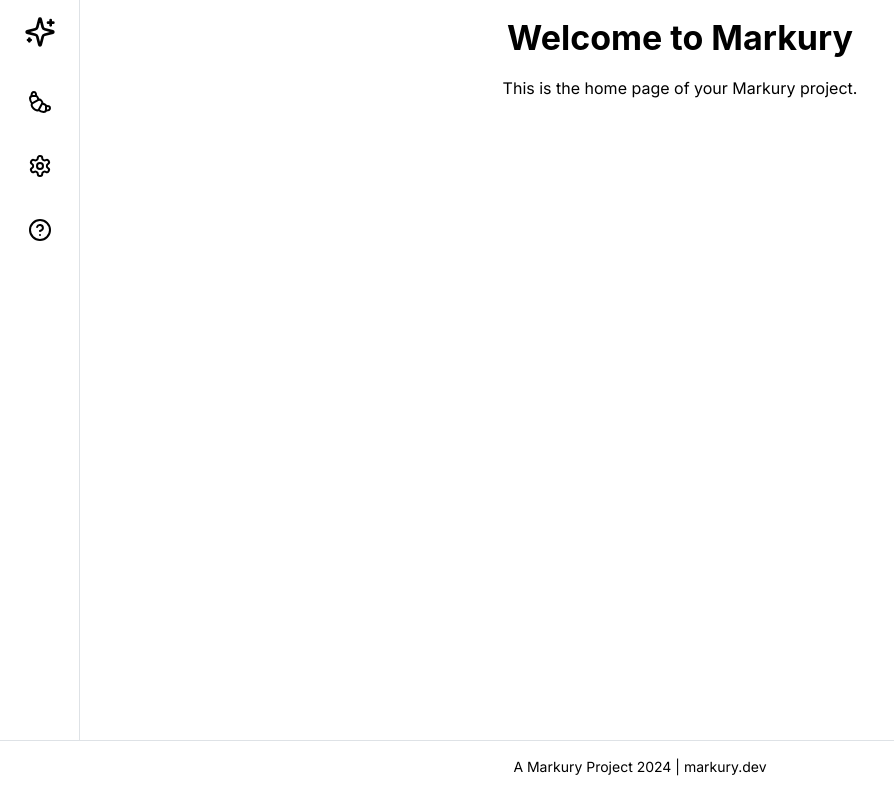
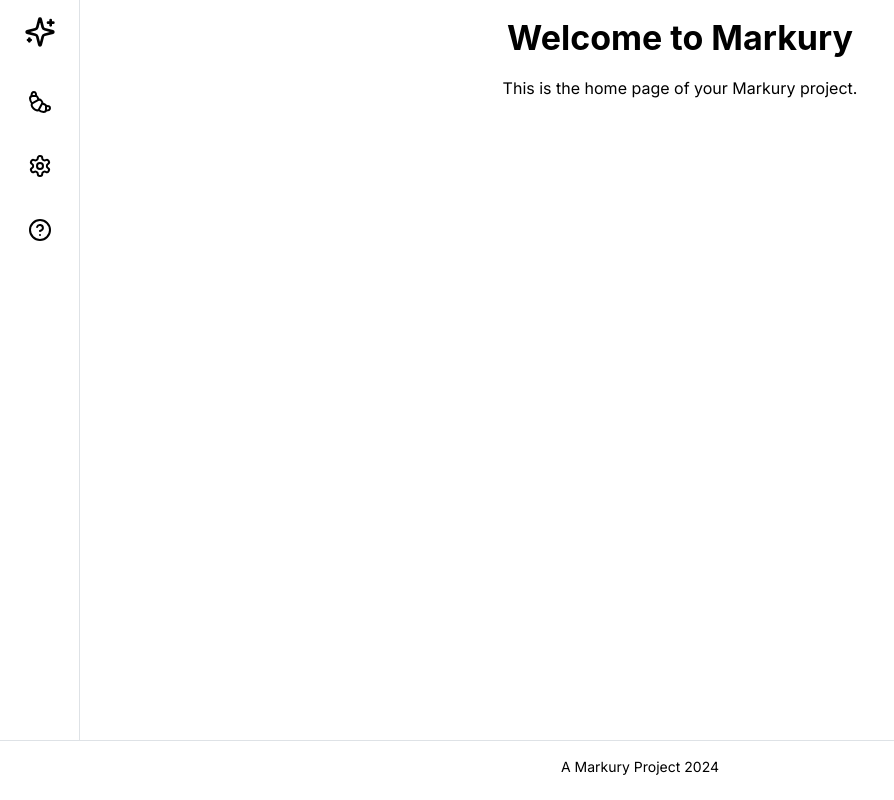
Before and after one commit to markuryy/mantine-nextjs-starter, a Next.js app: page / in a window 1280 px wide. Shown: the whole page, without its empty margins (0-894 px from the left). Built offline with nearby package versions, Linux system fonts and the light colour scheme.

Commit message:
Refactored the layout component to use the Mantine AppShell and improved the sidebar and footer content.

```diff
--- a/package.json
+++ b/package.json
@@ -17,7 +17,8 @@
     "@mantine/notifications": "^7.11.2",
     "next": "14.2.3",
     "react": "^18",
-    "react-dom": "^18"
+    "react-dom": "^18",
+    "react-icons": "^5.2.1"
   },
   "devDependencies": {
     "@types/node": "^20",
--- a/src/app/layout.tsx
+++ b/src/app/layout.tsx
@@ -4,7 +4,7 @@
 import { MantineProvider, createTheme } from "@mantine/core";
 import '@mantine/core/styles.css';
 import { ColorSchemeScript } from '@mantine/core';
-import { AppShellDemo } from '../components/AppShellDemo';
+import { AppLayout } from '../components/layout/AppLayout';
 
 const inter = Inter({ subsets: ["latin"] });
 
@@ -29,7 +29,7 @@
       </head>
       <body className={inter.className}>
         <MantineProvider theme={theme}>
-          <AppShellDemo>{children}</AppShellDemo>
+          <AppLayout>{children}</AppLayout>
         </MantineProvider>
       </body>
     </html>
--- a/src/components/layout/AppLayout.tsx
+++ b/src/components/layout/AppLayout.tsx
@@ -0,0 +1,32 @@
+'use client';
+
+import { AppShell, Tooltip, UnstyledButton, Stack, Text } from "@mantine/core";
+import { LuSparkles, LuSettings, LuCroissant, LuHelpCircle } from "react-icons/lu";
+import Link from "next/link";
+import { NavbarContent } from "./NavbarContent";
+import { FooterContent } from "./FooterContent";
+
+export function AppLayout({ children }: { children: React.ReactNode }) {
+  return (
+    <AppShell
+      padding="md"
+      navbar={{
+        width: 80,
+        breakpoint: 'sm',
+      }}
+      footer={{
+        height: 60,
+      }}
+    >
+      <AppShell.Navbar>
+        <NavbarContent />
+      </AppShell.Navbar>
+
+      <AppShell.Main>{children}</AppShell.Main>
+
+      <AppShell.Footer p="md">
+        <FooterContent />
+      </AppShell.Footer>
+    </AppShell>
+  );
+}
--- a/src/components/layout/NavbarContent.tsx
+++ b/src/components/layout/NavbarContent.tsx
@@ -0,0 +1,30 @@
+import { Tooltip, UnstyledButton, Stack } from "@mantine/core";
+import { LuSparkles, LuSettings, LuCroissant, LuHelpCircle } from "react-icons/lu";
+import Link from "next/link";
+
+const SidebarButton = ({ icon: Icon, label, href }: { icon: React.ElementType; label: string; href: string }) => (
+  <Tooltip label={label} position="right" withArrow>
+    <UnstyledButton component={Link} href={href} p="xs">
+      <Icon size={24} />
+    </UnstyledButton>
+  </Tooltip>
+);
+
+export function NavbarContent() {
+  return (
+    <Stack justify="space-between" h="100%" p="md">
+      <Stack align="center" gap="xl">
+        <Tooltip label="Markury" position="right" withArrow>
+          <UnstyledButton component={Link} href="/">
+            <LuSparkles size={32} />
+          </UnstyledButton>
+        </Tooltip>
+        <Stack gap="lg">
+          <SidebarButton icon={LuCroissant} label="App" href="/" />
+          <SidebarButton icon={LuSettings} label="Settings" href="/settings" />
+          <SidebarButton icon={LuHelpCircle} label="Docs" href="/docs" />
+        </Stack>
+      </Stack>
+    </Stack>
+  );
+}
```
Also changed, not shown: 1 other file (tests, documents, lock files or other folders).
